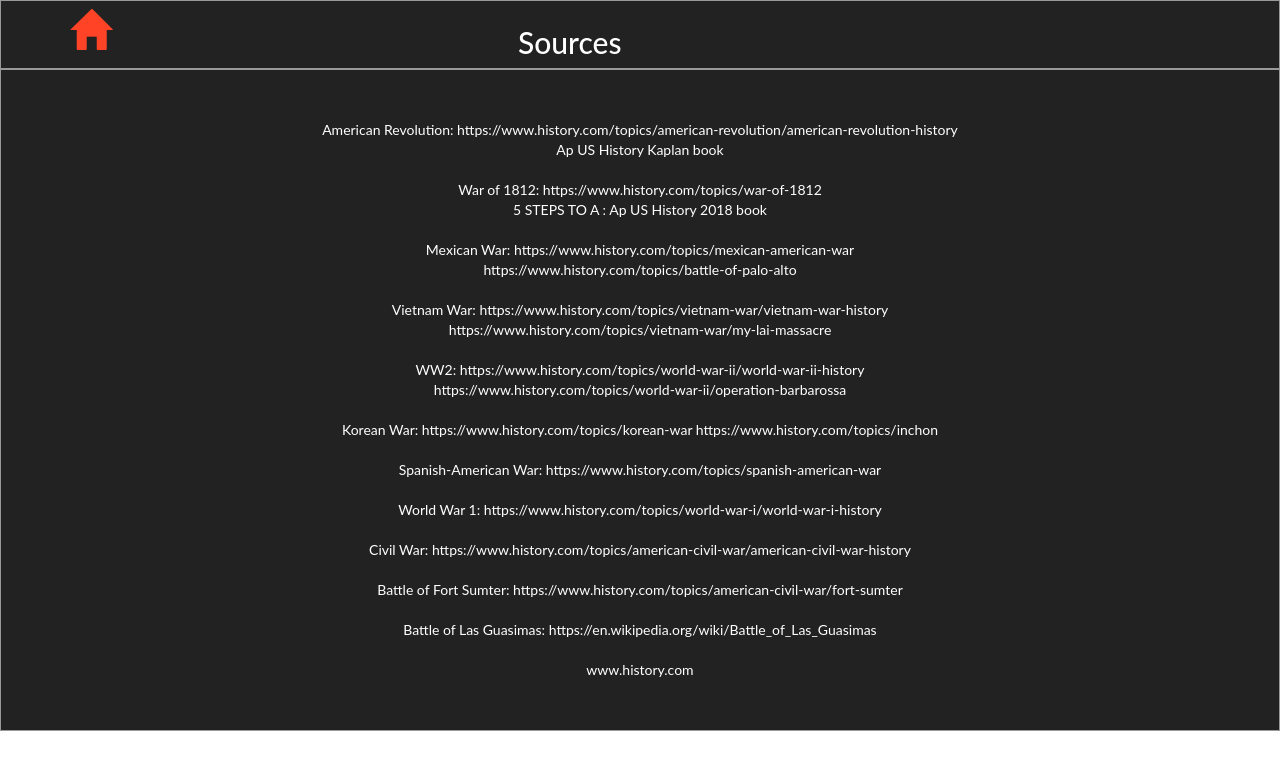
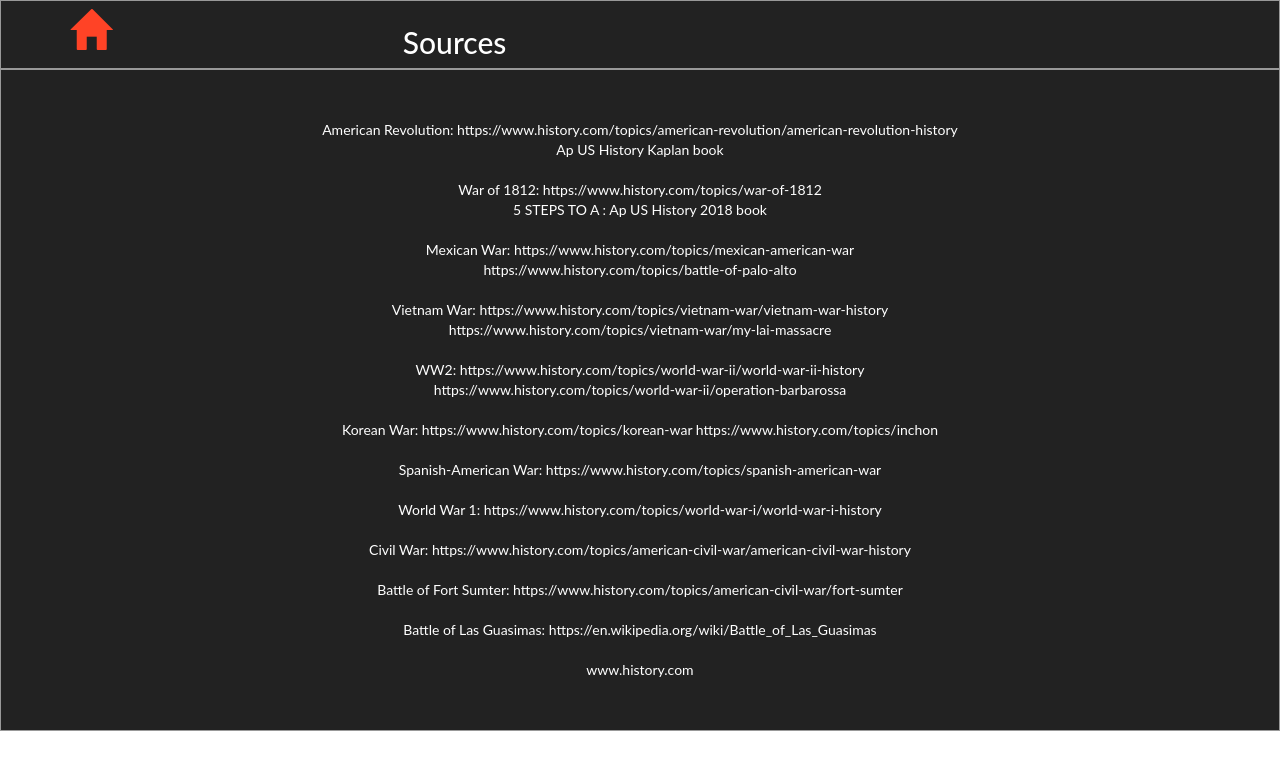
Before and after one commit to xiurongy3506/apushwars, a plain HTML site: page source.html in a window 1280 px wide. Drawn offline with nearby package versions, Linux system fonts and the light colour scheme.

Commit message:
adjusts media query on source page

```diff
--- a/source.html
+++ b/source.html
@@ -50,14 +50,24 @@
             padding: 16px;
         }
 
-        @media screen and (max-height: 450px) {
+        @media screen and (min-width: 168px) {
             .sidenav {
                 padding-top: 15px;
             }
             .sidenav a {
                 font-size: 18px;
             }
+             h2 {
+                  margin-left: 35%;
+             }
+
         }
+
+         @media screen and (min-width: 992px) {
+             h2 {
+                margin-left: 26%;
+            }
+         }
 
         a {
             float: left;
@@ -73,7 +83,7 @@
         h2 {
             color: #FFFFFF;
             position: absolute;
-            margin-left: 35%;
+
         }
     </style>
 </head>
```
